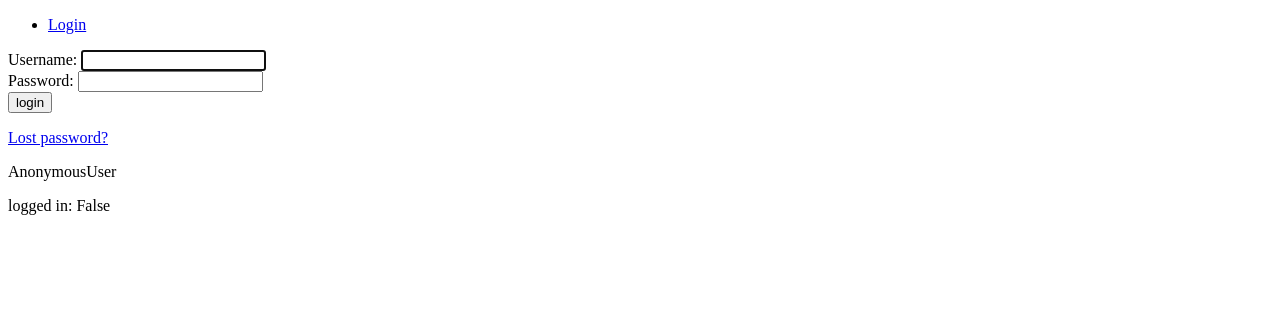
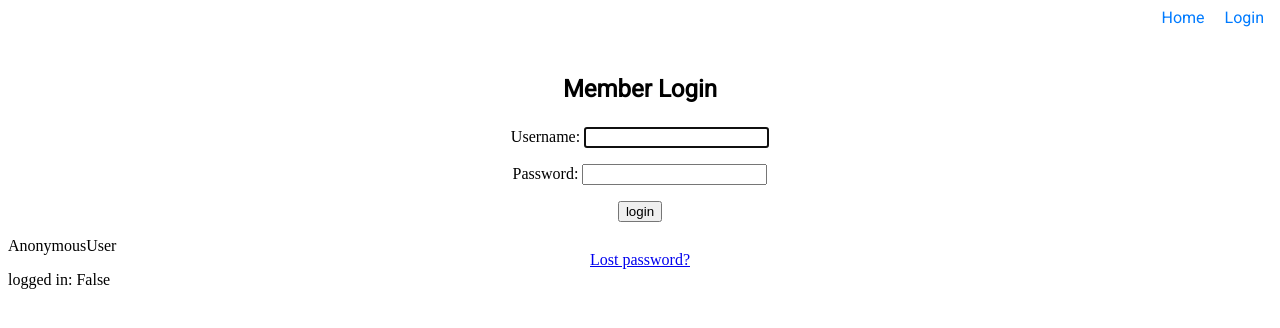
Before and after one commit to kmhoran/ministry_server, a Django app: page /accounts/login/ in a window 1280 px wide. Shown: the top 328 px of the page. Run offline with Django 3.2, Linux system fonts and the light colour scheme.

Commit message:
work on site styling

```diff
--- /dev/null
+++ b/static/shared/styles.css
@@ -0,0 +1,72 @@
+/* You can add global styles to this file, and also import other style files */
+@import url('https://fonts.googleapis.com/css?family=Roboto');
+.body{
+    margin: 0;
+    font-family: 'Roboto', sans-serif;
+}
+
+.app-links{
+    padding: 0;
+    margin: 0;
+}
+.app-links .link-list{
+    float: right;
+    list-style-type: none;
+    padding: 0;
+    position: relative;
+    margin: 0;
+}
+.app-links .link-list .link-item{
+    text-decoration: none;
+    display: inline;
+    margin: 0 0.5em;
+    font-family: 'Roboto', sans-serif;
+}
+.app-links .link-list .link-item a{
+    text-decoration: none;
+    color: #007bff;
+}
+
+/* shared pages */
+.content{
+    position: relative;
+    top: 3em;
+    text-align: center;
+    width: 100%;
+}
+.title-bar{
+    display: flex;
+    justify-content: center;
+    margin-bottom: 1.5em;
+    text-align: center;
+    width: 100%;
+}
+.title{
+    font-size: 1.5em;
+    font-weight: 700;
+    font-family: 'Roboto', sans-serif;
+}
+
+.form-element{
+    margin-bottom: 1em;
+}
+
+
+
+/* markdown{
+    position: relative;
+    left: 1em;
+}
+markdown img{
+    max-width: 600px;
+} */
+/* @media only screen and (max-width: 760px) {
+    .app-links .link-list{
+        top:3.2em;
+    }
+}
+@media only screen and (max-width: 600px) {
+    markdown img{
+        max-width: 90%;
+    }
+} */
--- a/templates/base.html
+++ b/templates/base.html
@@ -1,6 +1,8 @@
+{% load static %}
 <!doctype html>
 <html lang="en">
 <head>
+        <link rel="stylesheet" href="{% static 'shared/styles.css' %}">
 {% block styles %}
 {% endblock %}
 </head>
@@ -22,6 +24,9 @@
         </li>
         {% else %}
         <li class="link-item">
+                <a class="link" href="{% url 'public-index' %}">Home</a>
+            </li>
+        <li class="link-item">
             <a class="link" href="{% url 'login'%}">Login</a>
         </li>
         {% endif %}
--- a/templates/registration/login.html
+++ b/templates/registration/login.html
@@ -1,7 +1,11 @@
 {% extends "base.html" %}
 
 {% block content %}
+<div class="content">
 
+  <div class="title-bar">
+    <div class="title">Member Login</div>
+  </div>
 {% if form.errors %}
 <p>Your username and password didn't match. Please try again.</p>
 {% endif %}
@@ -18,22 +22,26 @@
 <form method="post" action="{% url 'login' %}">
 {% csrf_token %}
 
-<div>
+<div class="form-element">
   <td>{{ form.username.label_tag }}</td>
   <td>{{ form.username }}</td>
 </div>
-<div>
+<div class="form-element">
   <td>{{ form.password.label_tag }}</td>
   <td>{{ form.password }}</td>
 </div>
 
 <div>
-  <input type="submit" value="login" />
-  <input type="hidden" name="next" value="{{ next }}" />
+  <input class="form-element"
+         type="submit"
+         value="login" />
+  <input type="hidden"
+         name="next"
+         value="{{ next }}" />
 </div>
 </form>
 
 {# Assumes you setup the password_reset view in your URLconf #}
 <p><a href="{% url 'password_reset' %}">Lost password?</a></p>
-
+</div>
 {% endblock %}
```
Also changed, not shown: static/public/main-styles.css (deleted, +0 -29 lines), templates/registration/logged_out.html (+6 -2 lines).
